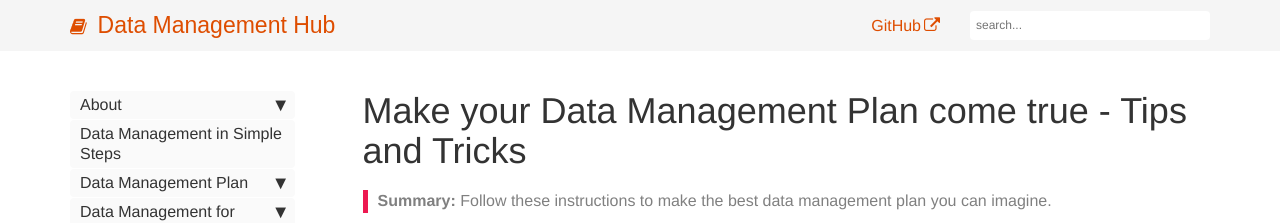
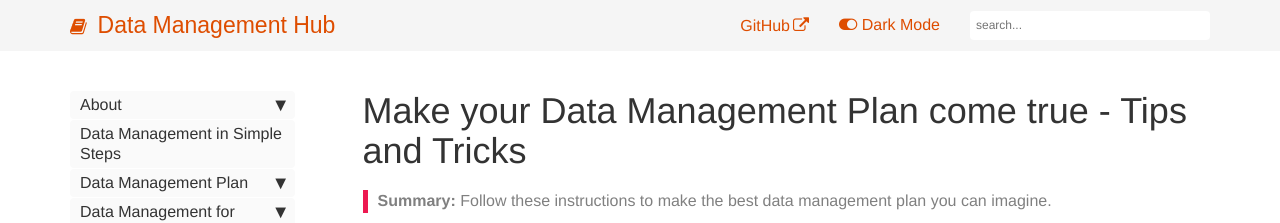
Before and after one commit to ELIXIR-Belgium/rdm-guide, a Jekyll site: the page built from index.md, in a window 1280 px wide. Shown: the top 223 px of the page. Built offline with Jekyll 4.4.1, drawn with Linux system fonts in a browser that asks for light colours; some web fonts are replaced.

Commit message:
dark mode

```diff
--- a/_includes/topnav.html
+++ b/_includes/topnav.html
@@ -53,7 +53,10 @@
                 {% endfor %}
                 {% if site.feedback_disable == null or site.feedback_disable == false %}
 			{% include feedback.html %}
-		{% endif %}
+        {% endif %}
+                <li>
+                    <a href="#" id="theme-toggle" onclick="modeSwitcher()">Light Mode</a>
+                </li>
                 <!--comment out this block if you want to hide search-->
                 <li>
                     <!--start search-->
--- a/_layouts/default.html
+++ b/_layouts/default.html
@@ -106,5 +106,6 @@
 {% if site.google_analytics %}
 {% include google_analytics.html %}
 {% endif %}
+<script src="js/mode-switcher.js"></script>
 
 </html>
--- a/css/customstyles.css
+++ b/css/customstyles.css
@@ -1,10 +1,81 @@
+html, html[data-theme="light"] {
+    --main-background-color: #fff;
+    --main-text-color: #333;
+    --link-color: #337ab7;
+    --link-hover-color: #23527c;
+    --toc-background-color: whitesmoke;
+    --toc-text-color: gray;
+    --toc-title-text-color: #555;
+    --nav-text-color: #333;
+    --nav-li-background-color: #fafafa;
+    --summary-color: #808080;
+}
+
+html[data-theme="dark"] {
+    --main-background-color: #555;
+    --main-text-color: #ddd;
+    --link-color: #8fc6f5;
+    --link-hover-color: #c9e5ff;
+    --toc-background-color: #777;
+    --toc-text-color: #ddd;
+    --toc-title-text-color: #ddd;
+    --nav-text-color: #ddd;
+    --nav-li-background-color: #777777;
+    --summary-color: #f1f0f0;
+}
+
+
+@media (prefers-color-scheme: dark) {
+    html, html[data-theme="dark"] {
+        --main-background-color: #555;
+        --main-text-color: #ddd;
+        --link-color: #8fc6f5;
+        --link-hover-color: #c9e5ff;
+        --toc-background-color: #777;
+        --toc-text-color: #ddd;
+        --toc-title-text-color: #ddd;
+        --nav-text-color: #ddd;
+        --nav-li-background-color: #777777;
+        --summary-color: #f1f0f0;
+    }
+
+    html[data-theme="light"] {
+        --main-background-color: #fff;
+        --main-text-color: #333;
+        --link-color: #337ab7;
+        --link-hover-color: #23527c;
+        --toc-background-color: whitesmoke;
+        --toc-text-color: gray;
+        --toc-title-text-color: #555;
+        --nav-text-color: #333;
+        --nav-li-background-color: #fafafa;
+        --summary-color: #808080;
+  }
+}
+
+
 body {
     font-size:15px;
+    color: var(--main-text-color);
+    background-color: var(--main-background-color);
 }
 
 .h1, h1 {
     margin-bottom: 20px;
 }
+
+.h1, .h2, .h3, h1, h2, h3 {
+    color: var(--main-text-color);
+}
+
+a {
+    color: var(--link-color);
+}
+
+a:hover {
+    color: var(--link-hover-color);
+}
+
 
 .bs-callout {
     padding: 20px;
@@ -252,11 +323,11 @@ div#toc ul li {
     list-style: square;
 }
 div#toc ul {
-    background-color: whitesmoke;
+    background-color: var(--toc-background-color);
     padding: 5px;
     border-radius: 4px;
     max-width: 300px;
-    color: gray;
+    color: var(--toc-text-color);
 }
 
 div#toc ul li ul {
@@ -271,7 +342,7 @@ div#toc ul li ul li::before {
 div#toc >ul::before {
     content: "Table of Contents";
     font-weight: 500;
-    color: #555;
+    color: var(--toc-title-text-color);
     text-align:center;
     margin-left:auto;
     margin-right:auto;
@@ -340,7 +411,7 @@ a.accordion-toggle, a.accordion-collapsed {
 }
 
 .nav a {
-    color: #333;
+    color: var(--nav-text-color);
     display: block;
     outline: none;
     /*-webkit-border-radius: 4px;
@@ -376,7 +447,7 @@ background-color: #347DBE;
     font-size: 14px;
     line-height: 18px;
     padding: 2px 10px;
-    background-color: #fafafa;
+    background-color: var(--nav-li-background-color);
     border-radius: 4px;
 }
 
@@ -403,7 +474,7 @@ ul#mysidebar {
 
 
 .nav ul li a {
-    background-color: #FFFFFF;
+    background-color: rgba(0,0,0,0);
 }
 
 .nav li a {
@@ -578,8 +649,8 @@ a[data-toggle] {
 }
 
 .summary {
-    font-size:120%;
-    color: #808080;
+    font-size:16px;
+    color: var(--summary-color);
     margin:20px 0px 20px 0px;
     border-left: 5px solid #ED1951;
     padding-left: 10px;
--- a/css/theme-blue.css
+++ b/css/theme-blue.css
@@ -1,9 +1,3 @@
-.summary {
-    color: #808080;
-    border-left: 5px solid #ED1951;
-    font-size:16px;
-}
-
 
 h3 {color: #ED1951; }
 h4 {color: #808080; }
--- /dev/null
+++ b/js/mode-switcher.js
@@ -0,0 +1,53 @@
+let systemInitiatedDark = window.matchMedia("(prefers-color-scheme: dark)");
+let theme = sessionStorage.getItem('theme');
+
+if (systemInitiatedDark.matches) {
+	document.getElementById("theme-toggle").innerHTML = '<i id="tg-sb-icon" class="fa fa-toggle-off"></i>  Light Mode';
+} else {
+	document.getElementById("theme-toggle").innerHTML = '<i id="tg-sb-icon" class="fa fa-toggle-on"></i>  Dark Mode';
+}
+
+function prefersColorTest(systemInitiatedDark) {
+  if (systemInitiatedDark.matches) {
+  	document.documentElement.setAttribute('data-theme', 'dark');
+   	document.getElementById("theme-toggle").innerHTML = '<i id="tg-sb-icon" class="fa fa-toggle-off"></i>  Light Mode';
+   	sessionStorage.setItem('theme', '');
+  } else {
+  	document.documentElement.setAttribute('data-theme', 'light');
+    document.getElementById("theme-toggle").innerHTML = '<i id="tg-sb-icon" class="fa fa-toggle-on"></i>  Dark Mode';
+    sessionStorage.setItem('theme', '');
+  }
+}
+systemInitiatedDark.addListener(prefersColorTest);
+
+
+function modeSwitcher() {
+	let theme = sessionStorage.getItem('theme');
+	if (theme === "dark") {
+		document.documentElement.setAttribute('data-theme', 'light');
+		sessionStorage.setItem('theme', 'light');
+		document.getElementById("theme-toggle").innerHTML = '<i id="tg-sb-icon" class="fa fa-toggle-on"></i>  Dark Mode';
+	}	else if (theme === "light") {
+		document.documentElement.setAttribute('data-theme', 'dark');
+		sessionStorage.setItem('theme', 'dark');
+		document.getElementById("theme-toggle").innerHTML = '<i id="tg-sb-icon" class="fa fa-toggle-off"></i>  Light Mode';
+	} else if (systemInitiatedDark.matches) {
+		document.documentElement.setAttribute('data-theme', 'light');
+		sessionStorage.setItem('theme', 'light');
+		document.getElementById("theme-toggle").innerHTML = '<i id="tg-sb-icon" class="fa fa-toggle-on"></i>  Dark Mode';
+	} else {
+		document.documentElement.setAttribute('data-theme', 'dark');
+		sessionStorage.setItem('theme', 'dark');
+		document.getElementById("theme-toggle").innerHTML = '<i id="tg-sb-icon" class="fa fa-toggle-off"></i>  Light Mode';
+	}
+}
+
+if (theme === "dark") {
+	document.documentElement.setAttribute('data-theme', 'dark');
+	sessionStorage.setItem('theme', 'dark');
+	document.getElementById("theme-toggle").innerHTML = '<i id="tg-sb-icon" class="fa fa-toggle-off"></i>  Light Mode';
+} else if (theme === "light") {
+	document.documentElement.setAttribute('data-theme', 'light');
+	sessionStorage.setItem('theme', 'light');
+	document.getElementById("theme-toggle").innerHTML = '<i id="tg-sb-icon" class="fa fa-toggle-on"></i>  Dark Mode';
+}
```
